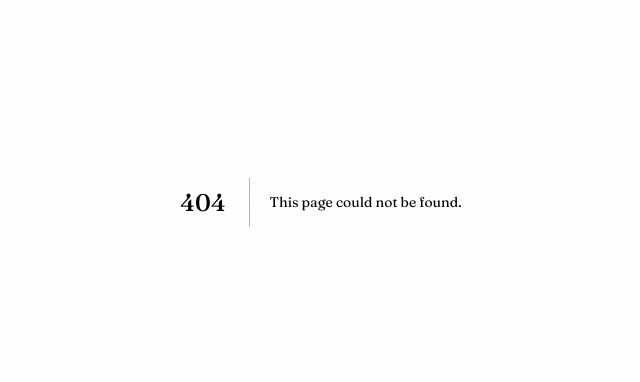
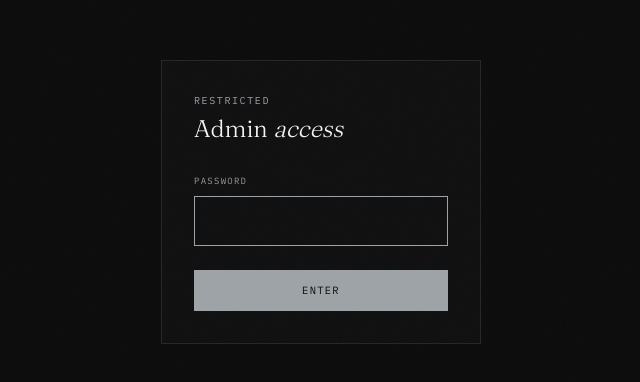
Before and after one commit to Doyen04/portfolio, a Next.js app: page /doyen in a window 1280 px wide. Before the commit this address had no page. Shown: the part 198-580 px from the top of the page, without its empty margins (316-956 px from the left). Built offline with nearby package versions, Linux system fonts and the light colour scheme; no server answers.

Commit message:
feat: add password-gated admin login at /doyen with signed session cookies

```diff
--- /dev/null
+++ b/proxy.ts
@@ -0,0 +1,35 @@
+import { NextRequest, NextResponse } from 'next/server';
+import { verifySessionToken } from '@/lib/session';
+
+/**
+ * The admin login page lives at src/app/doyen/, so its route is fixed.
+ * Keeping the constant here (rather than an env var) prevents the proxy
+ * logic from diverging from the actual page path.
+ */
+const LOGIN_PATH = '/doyen';
+
+export default async function proxy(req: NextRequest) {
+    const { pathname } = req.nextUrl;
+    const isLoginPath = pathname === LOGIN_PATH;
+    const isAdminPath = pathname.startsWith('/admin');
+
+    if (isAdminPath || isLoginPath) {
+        const authed = await verifySessionToken(req.cookies.get('admin_session')?.value);
+
+        // Already logged in and visiting the login page → go to dashboard
+        if (isLoginPath && authed) {
+            return NextResponse.redirect(new URL('/admin', req.nextUrl));
+        }
+
+        // Not logged in and visiting any admin page → bounce to the portfolio
+        if (isAdminPath && !authed) {
+            return NextResponse.redirect(new URL('/', req.nextUrl));
+        }
+    }
+
+    return NextResponse.next();
+}
+
+export const config = {
+    matcher: ['/((?!api|_next/static|_next/image|favicon.ico|.*\\.(?:png|jpg|jpeg|webp|svg|gif|mp4|webm|pdf)$).*)'],
+};
--- /dev/null
+++ b/src/app/doyen/LoginForm.tsx
@@ -0,0 +1,50 @@
+'use client';
+
+import { useActionState } from 'react';
+import { login, type LoginState } from './actions';
+
+export default function LoginForm() {
+    const [state, formAction, pending] = useActionState<LoginState, FormData>(login, undefined);
+
+    return (
+        <form
+            action={formAction}
+            className="w-full max-w-xs border border-(--border) p-8"
+            style={{ background: 'var(--surface)' }}
+        >
+            <div className="mb-8">
+                <div className="text-[10px] uppercase tracking-[0.16em] text-(--accent) mb-2" style={{ fontFamily: 'var(--mono)' }}>
+                    Restricted
+                </div>
+                <h1 className="text-[24px]" style={{ fontFamily: 'var(--serif)', fontWeight: 300, color: 'var(--white)', lineHeight: 1.1 }}>
+                    Admin <span className="italic">access</span>
+                </h1>
+            </div>
+
+            <label htmlFor="password" className="block text-[9px] uppercase tracking-[0.14em] text-(--muted) mb-2" style={{ fontFamily: 'var(--mono)' }}>
+                Password
+            </label>
+            <input
+                id="password"
+                name="password"
+                type="password"
+                required
+                autoFocus
+                className="w-full px-4 py-3 border border-(--border) bg-transparent text-(--text) outline-none focus:border-(--accent) transition-colors"
+                style={{ fontFamily: 'var(--sans)' }}
+            />
+
+            {state?.error && (
+                <p className="mt-3 text-[11px] text-[#EF6B6B]">{state.error}</p>
+            )}
+
+            <button
+                type="submit"
+                disabled={pending}
+                className="btn-fill w-full justify-center mt-6 disabled:opacity-50"
+            >
+                {pending ? 'Checking…' : 'Enter'}
+            </button>
+        </form>
+    );
+}
--- /dev/null
+++ b/src/app/doyen/actions.ts
@@ -0,0 +1,35 @@
+'use server';
+
+import { cookies } from 'next/headers';
+import { redirect } from 'next/navigation';
+import { createSessionToken } from '@/lib/session';
+
+const SESSION_COOKIE = 'admin_session';
+
+export type LoginState = { error?: string } | undefined;
+
+export async function login(_prev: LoginState, formData: FormData): Promise<LoginState> {
+    const password = String(formData.get('password') ?? '');
+    const expected = process.env.ADMIN_PASSWORD;
+
+    if (!expected || password !== expected) {
+        return { error: 'Incorrect password' };
+    }
+
+    const cookieStore = await cookies();
+    cookieStore.set(SESSION_COOKIE, await createSessionToken(), {
+        httpOnly: true,
+        secure: process.env.NODE_ENV === 'production',
+        sameSite: 'lax',
+        path: '/',
+        maxAge: 60 * 60 * 24 * 7,
+    });
+
+    redirect('/admin');
+}
+
+export async function logout() {
+    const cookieStore = await cookies();
+    cookieStore.delete(SESSION_COOKIE);
+    redirect('/');
+}
--- /dev/null
+++ b/src/app/doyen/page.tsx
@@ -0,0 +1,15 @@
+import type { Metadata } from 'next';
+import LoginForm from './LoginForm';
+
+export const metadata: Metadata = {
+    title: 'Admin Access',
+    robots: { index: false, follow: false },
+};
+
+export default function DoyenPage() {
+    return (
+        <div className="min-h-screen flex items-center justify-center px-5" style={{ background: 'var(--bg)' }}>
+            <LoginForm />
+        </div>
+    );
+}
--- /dev/null
+++ b/src/lib/dal.ts
@@ -0,0 +1,16 @@
+import { cookies } from 'next/headers';
+import { redirect } from 'next/navigation';
+import { verifySessionToken } from './session';
+
+const SESSION_COOKIE = 'admin_session';
+
+export async function isAdmin(): Promise<boolean> {
+    const cookieStore = await cookies();
+    return verifySessionToken(cookieStore.get(SESSION_COOKIE)?.value);
+}
+
+export async function requireAdmin(): Promise<void> {
+    if (!(await isAdmin())) {
+        redirect('/');
+    }
+}
--- /dev/null
+++ b/src/lib/session.ts
@@ -0,0 +1,23 @@
+import { SignJWT, jwtVerify } from 'jose';
+
+const secret = new TextEncoder().encode(
+    process.env.ADMIN_SESSION_SECRET || 'insecure-dev-secret-change-me'
+);
+
+export async function createSessionToken(): Promise<string> {
+    return new SignJWT({ role: 'admin' })
+        .setProtectedHeader({ alg: 'HS256' })
+        .setIssuedAt()
+        .setExpirationTime('7d')
+        .sign(secret);
+}
+
+export async function verifySessionToken(token?: string): Promise<boolean> {
+    if (!token) return false;
+    try {
+        const { payload } = await jwtVerify(token, secret, { algorithms: ['HS256'] });
+        return payload.role === 'admin';
+    } catch {
+        return false;
+    }
+}
```
